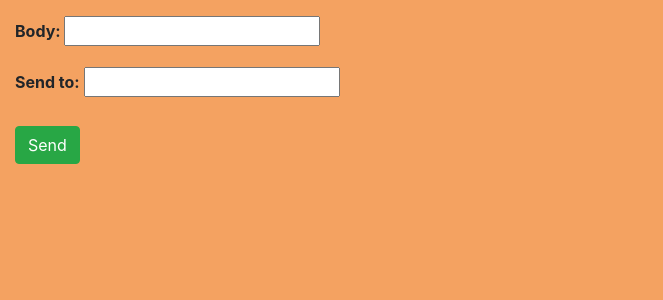
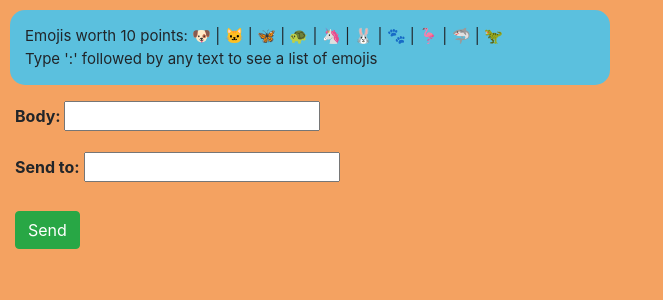
Before and after one commit to RAIK284/project-code-hackoverflow, a Django app: page /createConvo in a window 1280 px wide. Shown: the part 56-356 px from the top of the page, without its empty margins (0-663 px from the left). Run offline with Django 4.2, Linux system fonts and the light colour scheme; the visitor is signed in with stand-in values (Sample User, id 1); some libraries are stand-ins or nearby versions.

Commit message:
emoji tips

```diff
--- a/messaging/templates/messaging/new_convo.html
+++ b/messaging/templates/messaging/new_convo.html
@@ -16,8 +16,24 @@
 		});
 	</script>
 </head>
+
+<style>
+	#tips {
+		border-radius: 15px;
+		background: #5bc0de;
+		padding: 15px;
+		font-size: 15px;
+		max-width: 600px;
+		margin: 10px;
+	}
+</style>
+<p id="tips">
+	Emojis worth 10 points: 🐶 | 🐱 | 🦋 | 🐢 | 🦄 | 🐰 | 🐾 | 🦩 | 🦈 | 🦖
+	<br />
+	Type ':' followed by any text to see a list of emojis
+</p>
 <div class="container-fluid mt-3">
-	<form method="POST" action="" style="font-weight:bolder;">
+	<form method="POST" action="" style="font-weight: bolder">
 		{% csrf_token %} {{ form.media }} {{ form.as_p }}
 
 		<input class="btn btn-success mt-2" type="submit" value="Send" />
```
Also changed, not shown: messaging/templates/messaging/conversation.html (+13 -7 lines).
